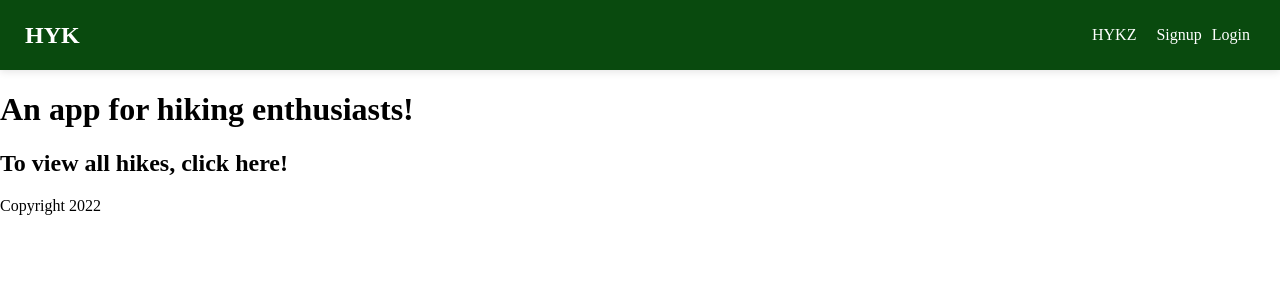
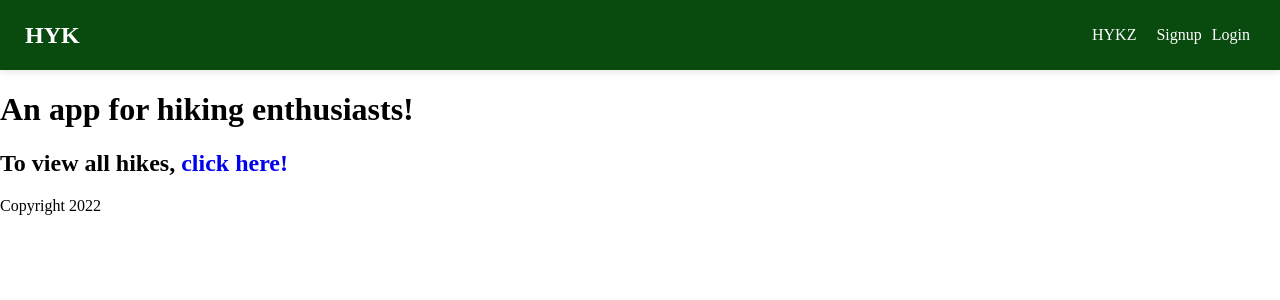
Before and after one commit to JRisJunior/hiking-frontend, a React (Vite) app: page / in a window 1280 px wide. Shown: the top 300 px of the page. Built offline with nearby package versions, Linux system fonts and the light colour scheme; the HTML template or start-up script is replaced by a standard one.

Commit message:
add link on home page to go to hikes route

```diff
--- a/src/App.jsx
+++ b/src/App.jsx
@@ -16,7 +16,7 @@ function App() {
         <Route path="/signup" element={<Signup />} />
         <Route path="/login" element={<Login />} />
         <Route path="/users/:id" element={<UserProfile />} />
-        <Route path="hikes" element={<Content />} />
+        <Route path="/hikes" element={<Content />} />
       </Routes>
       <Footer />
     </div>
--- a/src/Home.jsx
+++ b/src/Home.jsx
@@ -2,7 +2,7 @@ export function Home() {
   return (
     <div>
       <h1>An app for hiking enthusiasts!</h1>
-      <h2> To view all hikes, click here!</h2>
+      <h2> To view all hikes, <a href="/hikes">click here!</a></h2>
     </div>
   );
 }
```
